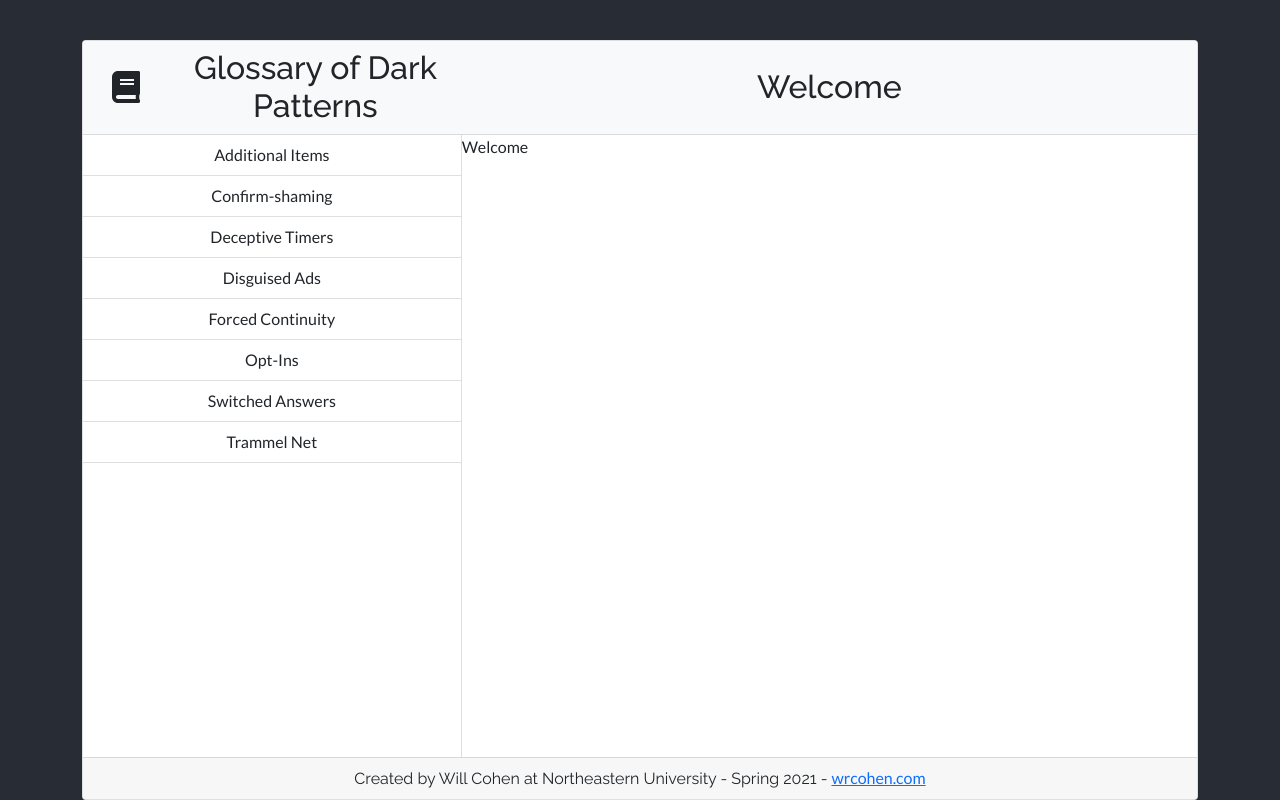
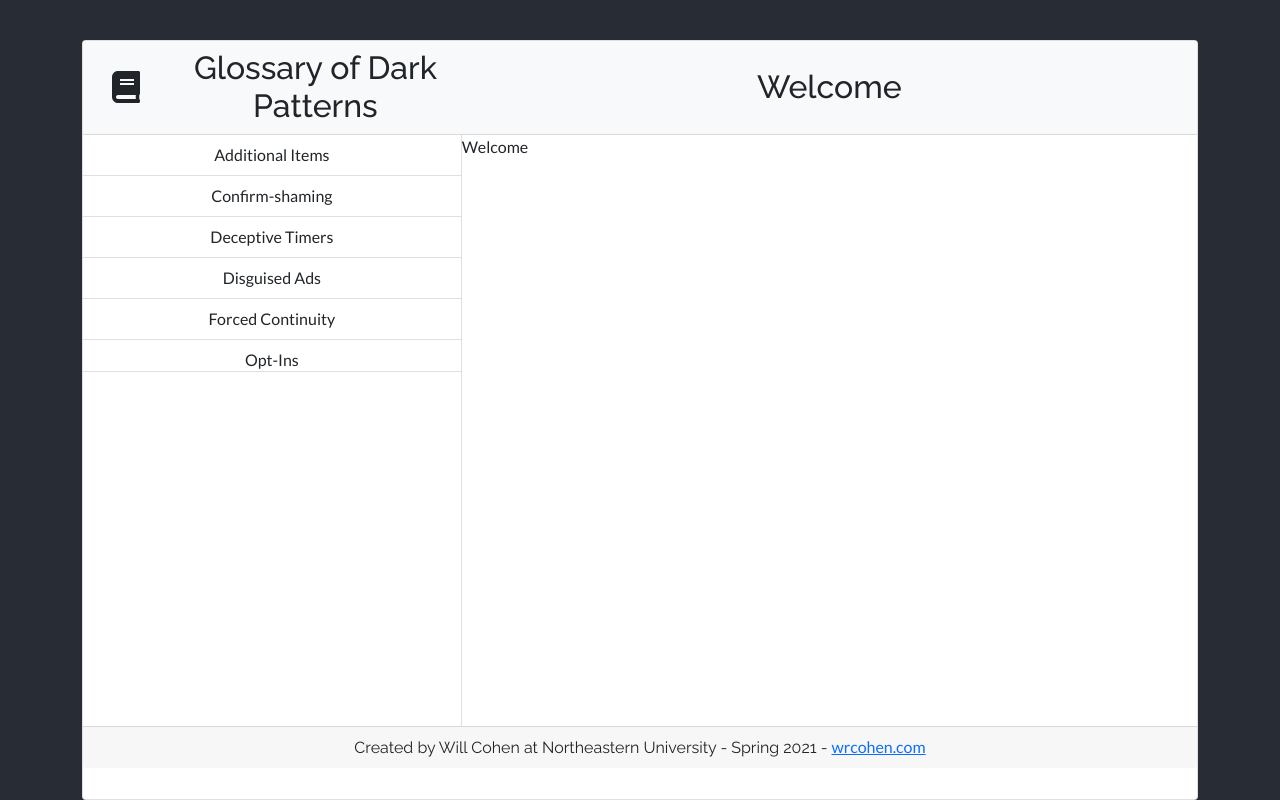
Before and after one commit to whysgai/dark-pattern-glossary, a React (Create React App) app: page / in a window 1280 px wide. Built offline with nearby package versions, Linux system fonts and the light colour scheme.

Commit message:
feat: Add basic responsiveness to index and description

```diff
--- a/src/styles/styles.css
+++ b/src/styles/styles.css
@@ -90,6 +90,28 @@ main.background {
 
 .glossary-page {
     width: 66%;
+}
+
+@media (max-device-width: 1500px) {
+    .glossary-card-body {
+        height: 87%;
+    }
+
+    .glossary-index {
+        overflow-y: scroll;
+        height: 40%;
+    }
+
+    .glossary-description {
+        overflow-y: scroll;
+        max-height: 60%;
+    }
+}
+
+@media (max-device-width: 1200px) {
+    .glossary-card-body {
+        height: 78%;
+    }
 }
 
 .strikethrough {
```
